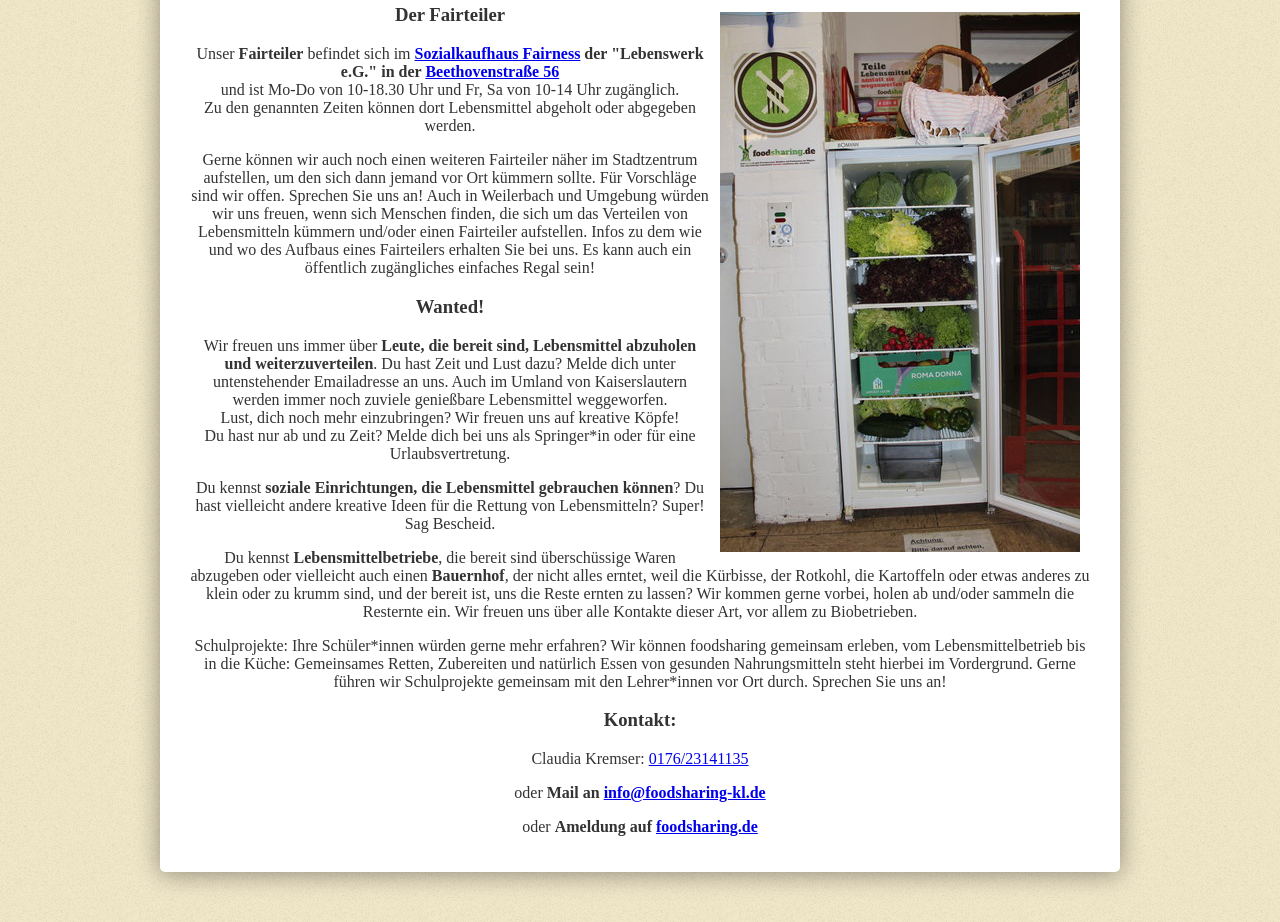
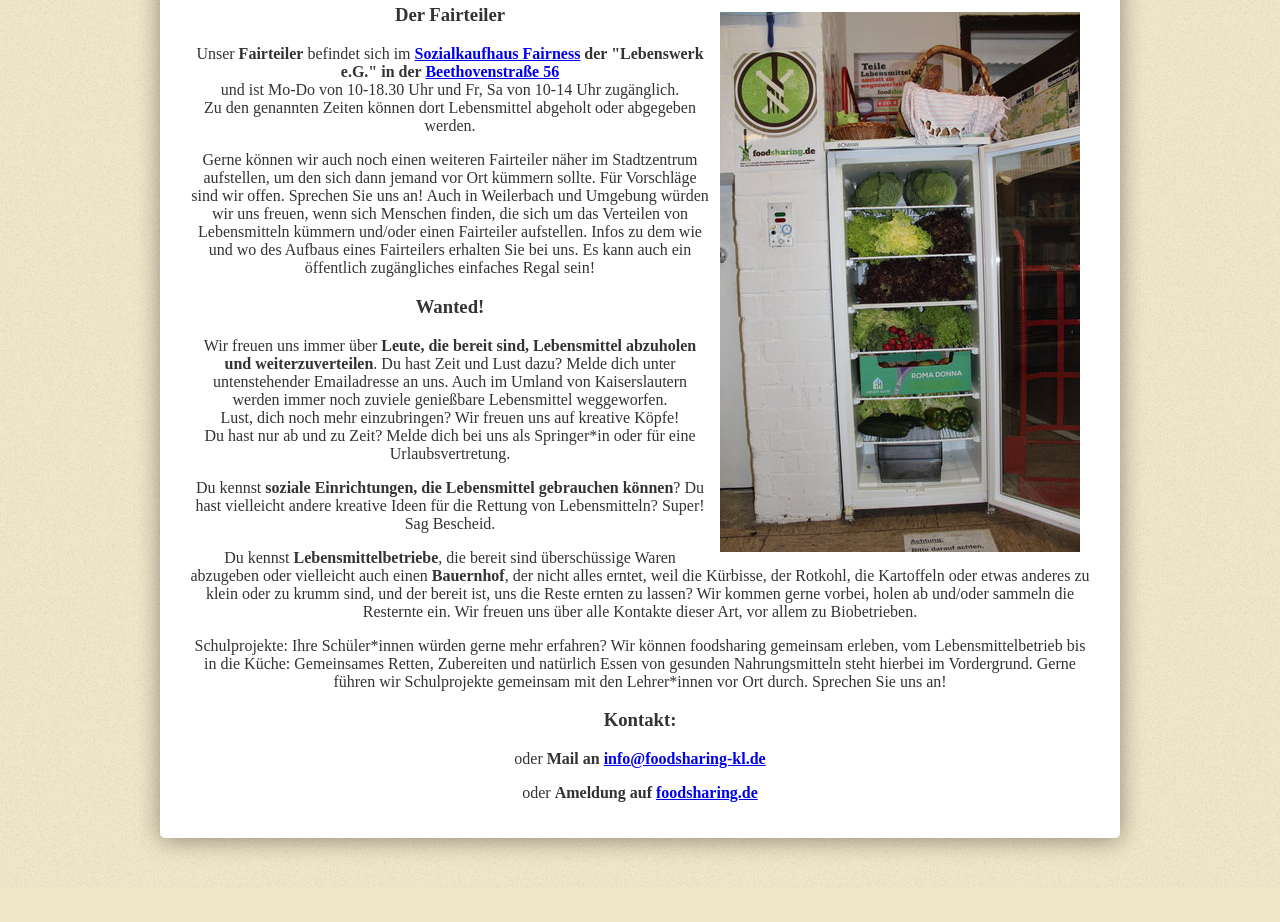
Before and after one commit to iudex-/foodsharing-kl, a plain HTML site: page index.html in a window 1280 px wide. Shown: the part 637-1559 px from the top of the page. After the commit the page ends 1525 px from the top, so only its background shows below. Drawn offline with Linux system fonts and the light colour scheme.

Commit message:
Update index.html
Kontakt aktualisiert

```diff
--- a/index.html
+++ b/index.html
@@ -140,11 +140,7 @@ bis in die K&uuml;che: Gemeinsames Retten, Zubereiten und nat&uuml;rlich Essen v
 Gerne f&uuml;hren wir Schulprojekte gemeinsam mit den Lehrer*innen vor Ort durch. Sprechen Sie uns an!
 </p>
 <h3>Kontakt:</h3>
-<p>
-Claudia Kremser: <a href="tel:+4917623141135">0176/23141135</a>
-</p>
-
-<p>oder <b>Mail an <a href="mailto:info@foodsharing-kl.de">info@foodsharing-kl.de</a></b></p>
+<p>oder <b>Mail an <a href="mailto:kaiserslautern@foodsharing.network">info@foodsharing-kl.de</a></b></p>
 <p>oder <b>Ameldung auf <a href="https://foodsharing.de/">foodsharing.de</a></b></p>
 <!-- seit dem 11.06.2014 brauch man keine foodsharing.de ID mehr -->
 <!--
```
